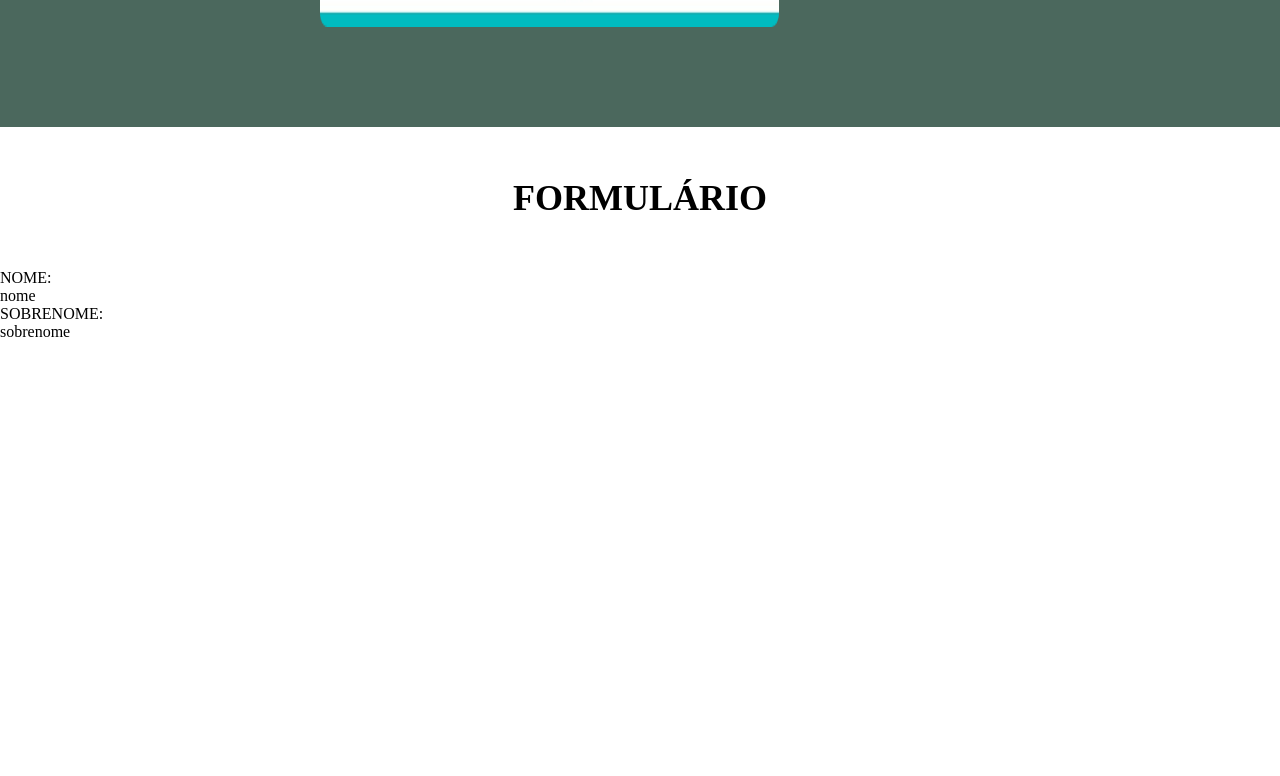
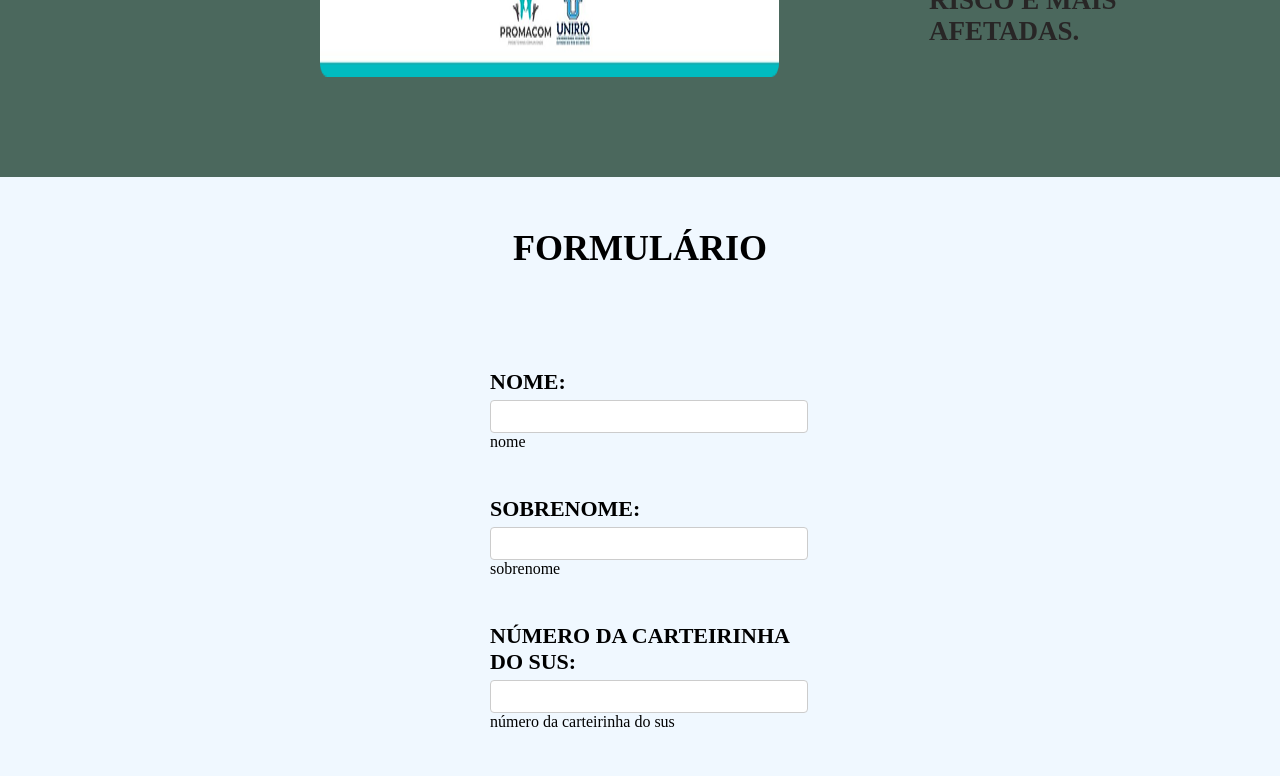
Before and after one commit to MasoArtur/Projeto-ZERODENGUE, a plain HTML site: page index.html in a window 1280 px wide. Shown: the part 1028-1804 px from the top of the page. Before the commit the page ends 1369 px from the top, so only its background shows below. Drawn offline with Linux system fonts and the light colour scheme; a web font is replaced by a local one.

Commit message:
Mudando a seção formulário e atualizando

```diff
--- a/index.html
+++ b/index.html
@@ -46,16 +46,25 @@
 
             <section id="formulario">
                 <h1 class="titulo">FORMULÁRIO</h1>
+                <div id="formulario_separacao">
                 <form action="" method="post" enctype="application/x-www-form-urlencoded">
                     <div class="name">
                         <label for="fname">NOME:</label>
-                        <INPUT type="text" id="fname" name="fmane">
-                        <p>nome</p>
-                        </INPUT>
+                        <input type="text" id="fname" name="fmane">
+                        <p class="formulario_p">nome</p>
+                    </div>
+                    <div class="sobrenome">
                         <label for="lname">SOBRENOME:</label>
-                        <input type="text" id="lname" name="fmane"> <p>sobrenome</p>
+                        <input type="text" id="lname" name="lmane">
+                        <p class="formulario_p">sobrenome</p>
                     </div>
+                    <div class="sus">
+                        <label for="name">NÚMERO DA CARTEIRINHA DO SUS:</label>
+                        <input type="text">
+                        <p class="formulario_p">número da carteirinha do sus</p>
+                        </div>
                 </form>
+                </div>
             </section>
         </main>
     </body>
--- a/styles/formulario.css
+++ b/styles/formulario.css
@@ -1,13 +1,61 @@
 #formulario{
     background-color: aliceblue;
+    justify-content: center;
     align-items: center;
 }
 
-form{
-    display: table;
+#formulario_separacao{
+    align-items: center;
 }
 
-.name{
+.titulo{
+    padding-bottom: 100px;
+}
+
+.name {
+    display: flex;
+    flex-direction: column;
+    justify-content: space-around;
+    width: 300px;
+}
+
+form{
+    display: flex;
+    flex-direction: column;
+    justify-content: center;
+    align-items: center;
+}
+
+label {
+    font-weight: bold;
+    margin-top: 0px;
+    font-size: 22px;
+}
+
+input {
+    width: 100%;
+    padding: 8px;
+    margin-top: 5px;
+    border: 1px solid #ccc;
+    border-radius: 4px;
+}
+
+.sus{
+    width: 300px;
+}
+
+.formulario_p{
+    margin-bottom: 45px;
+}
+
+.sobrenome{
+    display: flex;
+    flex-direction: column;
+    justify-content: space-around;
+    width: 100%;
+    width: 300px;
+}
+/*.name{
     background-color: #599FAE;
     display: table-row;
     align-items: center;
@@ -23,4 +71,4 @@ label, input{
     border-radius: 8px;
     border: solid ;
     font-size: 30px;
-}
+} */
--- a/styles/index.css
+++ b/styles/index.css
@@ -1,5 +1,6 @@
 @import url(./header.css);
 @import url(./quem_somos.css);
+@import url(./formulario.css);
 @import url('https://fonts.googleapis.com/css2?family=Inder&family=Inria+Sans:ital,wght@0,300;0,400;0,700;1,300;1,400;1,700&display=swap');
 
 *{
```
